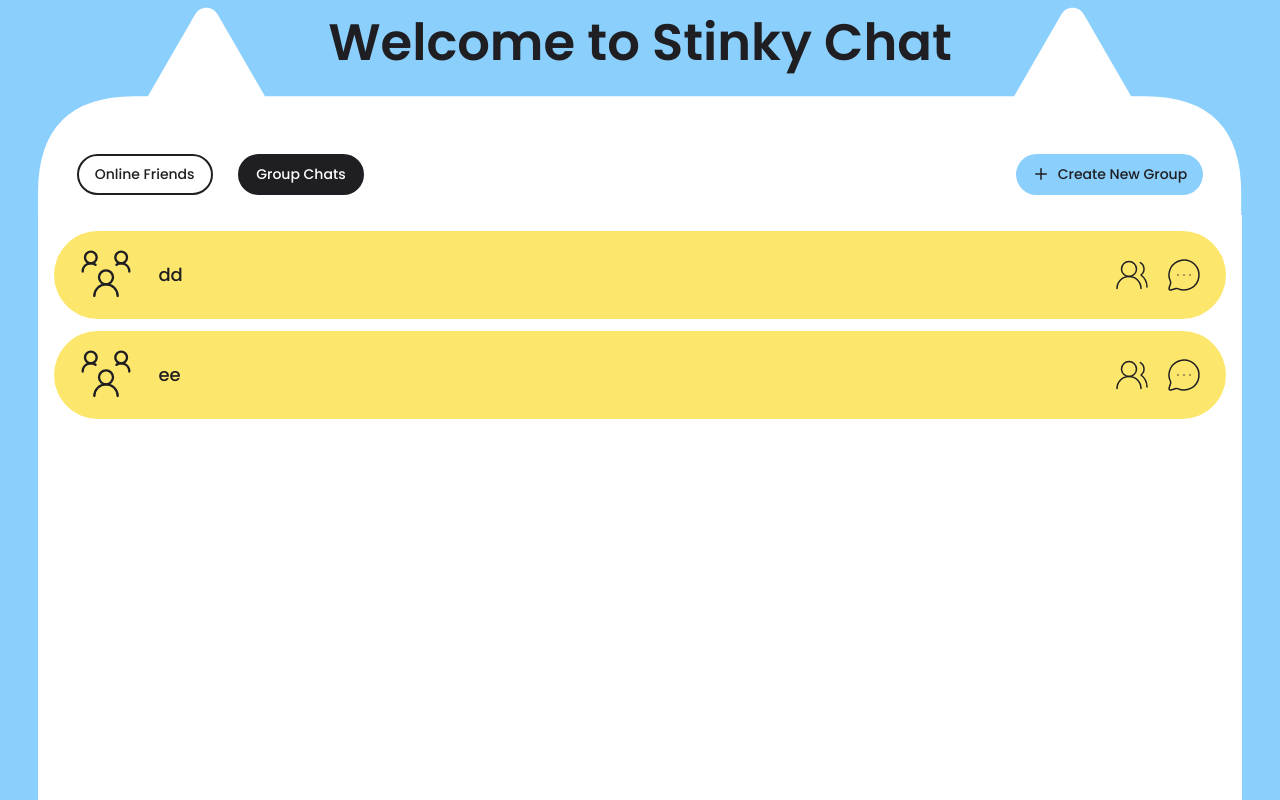
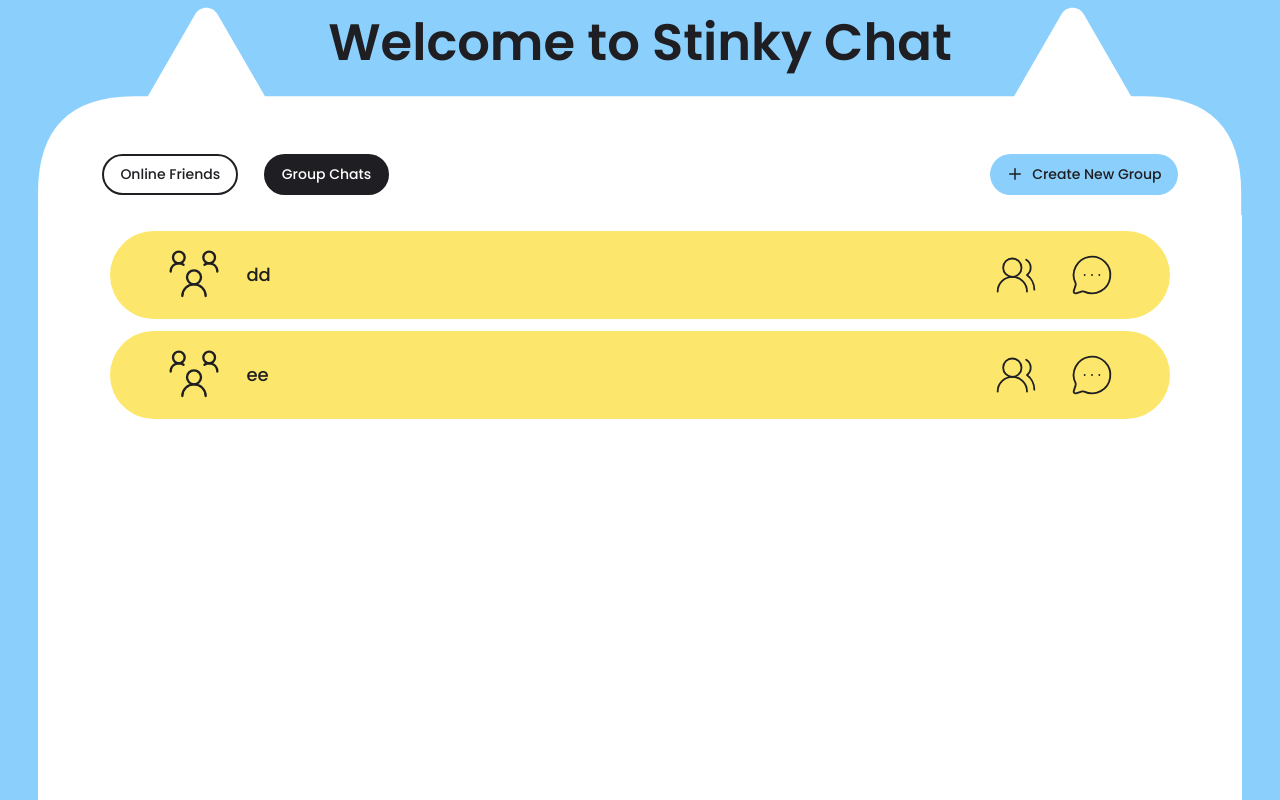
Before and after one commit to npasu/Stinky-Chat, a React app in the folder frontend/: page /home in a window 1280 px wide. Both pictures are taken after a click on the button "Group Chats". Built offline with nearby package versions, Linux system fonts and the light colour scheme; the HTML template or start-up script is replaced by a standard one.

Commit message:
style(frontend): adjust elements size

```diff
--- a/frontend/src/components/ChatList.jsx
+++ b/frontend/src/components/ChatList.jsx
@@ -22,7 +22,7 @@ export function ChatList({
   return (
     <div
       {...props}
-      className={`${colorClass[currentColor]} w-full rounded-full flex items-center justify-between gap-2 px-6 py-4 text-button transition-colors cursor-pointer hover:brightness-90 ${className}`}
+      className={`${colorClass[currentColor]} w-full rounded-full flex items-center justify-between gap-2 px-14 py-4 text-button transition-colors cursor-pointer hover:brightness-90 ${className}`}
     >
       <div className="flex items-center gap-6 font-medium text-body">
         {profileIcon && <span>{profileIcon}</span>}
@@ -32,10 +32,10 @@ export function ChatList({
         {isGroup && (
           <button
             onClick={onMembersClick}
-            className="cursor-pointer hover:scale-110 transition-transform text-black"
+            className="cursor-pointer hover:scale-110 transition-transform text-black mr-4"
             title="View Members"
           >
-            <UsersRound size={36} strokeWidth={1} />
+            <UsersRound size={44} strokeWidth={1} />
           </button>
         )}
         <button
@@ -43,7 +43,7 @@ export function ChatList({
           className="cursor-pointer hover:scale-110 transition-transform text-black"
           title="Go to Chat"
         >
-          <MessageCircleMore size={36} strokeWidth={1} />
+          <MessageCircleMore size={44} strokeWidth={1} />
         </button>
       </div>
     </div>
--- a/frontend/src/pages/Home.jsx
+++ b/frontend/src/pages/Home.jsx
@@ -45,7 +45,7 @@ function Home() {
       </div>
 
       {/* Main content */}
-      <div className="z-20 absolute  w-[94%] flex justify-between top-[12vw] px-[3vw]">
+      <div className="z-20 absolute  w-[90%] flex justify-between top-[12vw] px-[3vw]">
         <div className="flex gap-[2vw]">
           <SelectButton
             color={chatType === "DIRECT" ? "black" : "white"}
@@ -80,7 +80,7 @@ function Home() {
         </Button>
       </div>
       <div className="relative z-10 bg-white w-[94%] flex-1 min-h-0 -mt-[2px] overflow-y-auto overflow-x-hidden overscroll-contain">
-        <div className="p-4 flex flex-col gap-3">
+        <div className="py-4 px-18 flex flex-col gap-3">
           {ChatListMock.map(
             (option) =>
               option.type === chatType && (
```
